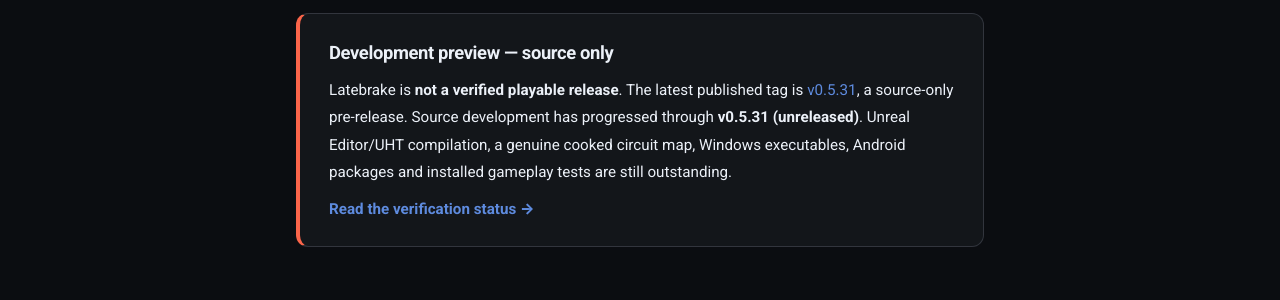
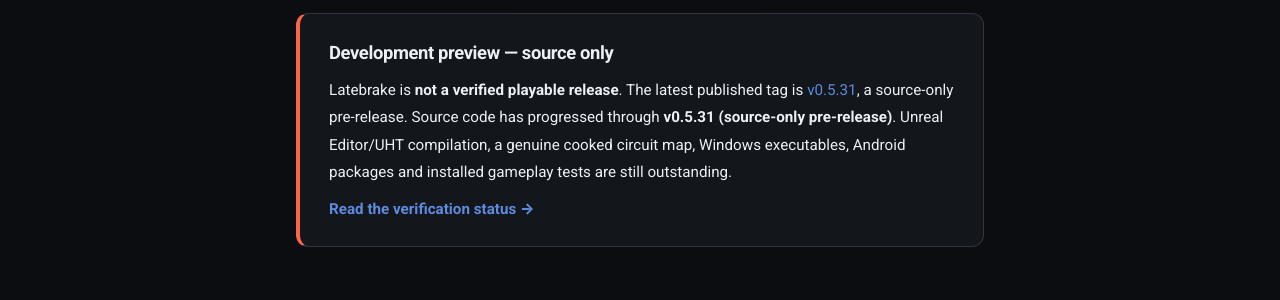
Before and after one commit to sanskarIN/latebrake, an MkDocs documentation site: the page built from docs/index.md, in a window 1280 px wide and 900 px high, scrolled down 702 px. Shown: the part 179-479 px from the top of the window. Built offline with MkDocs 1.6.1 and Material for MkDocs 9.7.7, drawn with Linux system fonts in a browser that asks for light colours; comment, search, counter and statistics services are not loaded.

Commit message:
docs(releases): synchronize docs/index.md after v0.5.31 source publication

```diff
--- a/docs/index.md
+++ b/docs/index.md
@@ -16,7 +16,7 @@
 
 <div class="lb-status-panel" role="status">
   <div class="lb-status-title">Development preview — source only</div>
-  <p>Latebrake is <strong>not a verified playable release</strong>. The latest published tag is <a href="https://github.com/sanskarIN/latebrake/releases/tag/v0.5.31">v0.5.31</a>, a source-only pre-release. Source development has progressed through <strong>v0.5.31 (unreleased)</strong>. Unreal Editor/UHT compilation, a genuine cooked circuit map, Windows executables, Android packages and installed gameplay tests are still outstanding.</p>
+  <p>Latebrake is <strong>not a verified playable release</strong>. The latest published tag is <a href="https://github.com/sanskarIN/latebrake/releases/tag/v0.5.31">v0.5.31</a>, a source-only pre-release. Source code has progressed through <strong>v0.5.31 (source-only pre-release)</strong>. Unreal Editor/UHT compilation, a genuine cooked circuit map, Windows executables, Android packages and installed gameplay tests are still outstanding.</p>
   <a href="development-status/">Read the verification status →</a>
 </div>
 
```
